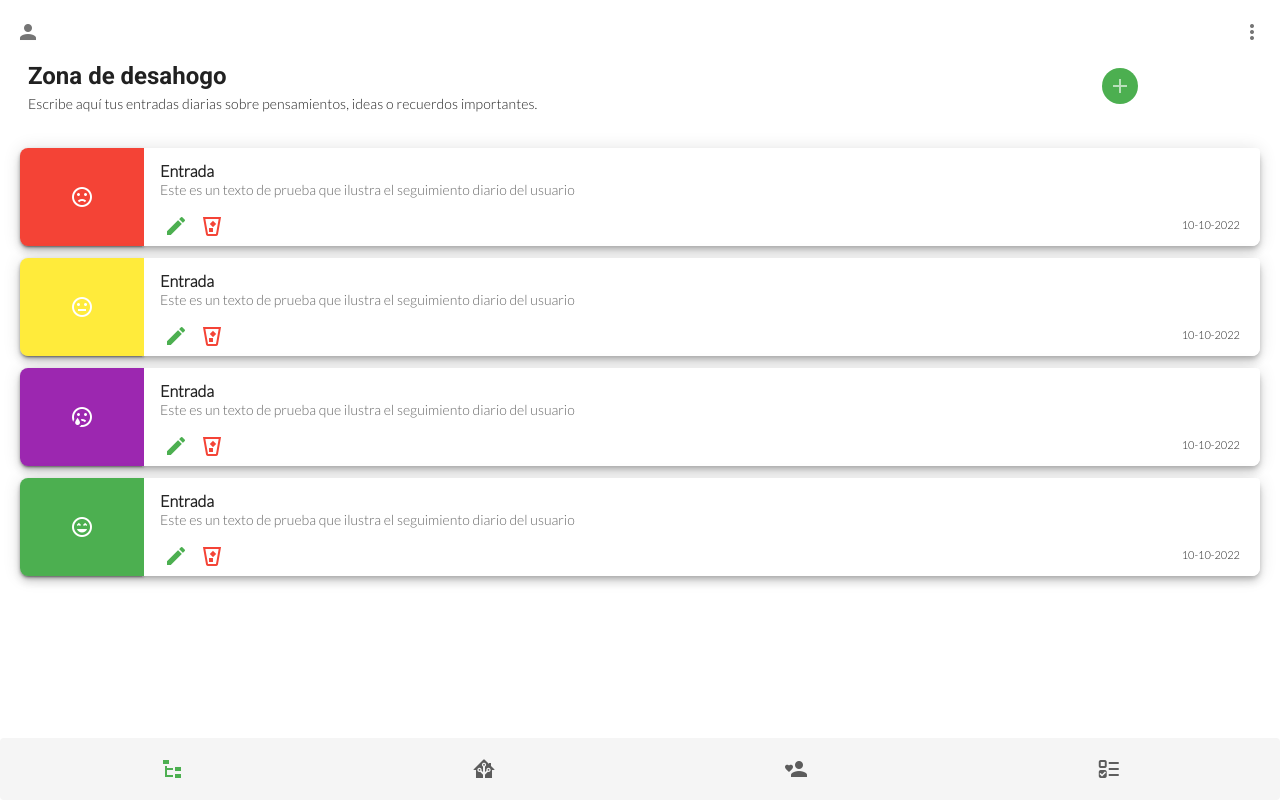
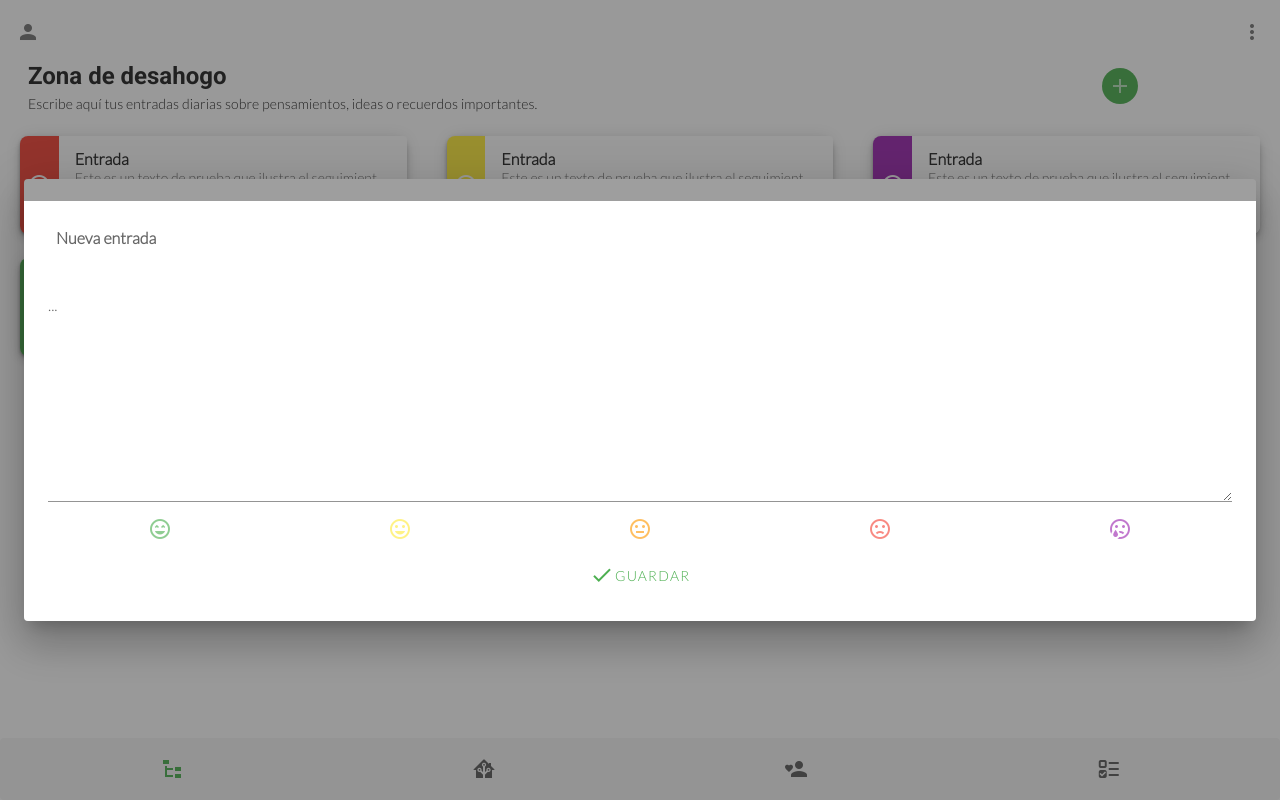
Before and after one commit to RickBm400/autismo-app-regulacion, a Vue app: page /daily-routine in a window 1280 px wide. Both pictures are taken after a click on the button 1120 px from the left and 86 px from the top of the page. Built offline with nearby package versions, Linux system fonts and the light colour scheme.

Commit message:
feat: conexión con firebase establecida
Edición de la base de datos desde vue

```diff
--- a/package.json
+++ b/package.json
@@ -9,6 +9,7 @@
   "dependencies": {
     "@mdi/font": "^7.0.96",
     "core-js": "^3.8.3",
+    "firebase": "^9.14.0",
     "register-service-worker": "^1.7.2",
     "vue": "^2.6.14",
     "vue-router": "^3.5.1",
--- /dev/null
+++ b/src/firebase/index.js
@@ -0,0 +1,18 @@
+import { initializeApp } from "firebase/app";
+import { getDatabase } from "firebase/database"
+
+const firebaseConfig = {
+  apiKey: "AIzaSyCNRK30rVg-jRFzNzOKKMsZkaifcOom1V0",
+  authDomain: "proyectofinal-3fafc.firebaseapp.com",
+  databaseURL: "https://proyectofinal-3fafc-default-rtdb.firebaseio.com",
+  projectId: "proyectofinal-3fafc",
+  storageBucket: "proyectofinal-3fafc.appspot.com",
+  messagingSenderId: "774716180746",
+  appId: "1:774716180746:web:e0b0866e6fb161b35012f3"
+};
+
+// Initialize Firebase
+const app = initializeApp(firebaseConfig);
+
+const db = getDatabase(app)
+export default db
--- a/src/views/landingPage/dailyRoutine.vue
+++ b/src/views/landingPage/dailyRoutine.vue
@@ -3,98 +3,68 @@
     <v-card class="py-2" width="100%" elevation="0">
       <v-row>
         <v-col cols="9">
-          <v-card-title class="text-h5 font-weight-bold pb-5"> Zona de desahogo </v-card-title>
-            <v-card-subtitle class="text-left" style="line-height:1rem;">
-              Escribe aquí tus entradas diarias sobre pensamientos, ideas o recuerdos importantes.
+          <v-card-title class="text-h5 font-weight-bold pb-5">
+            Zona de desahogo
+          </v-card-title>
+          <v-card-subtitle class="text-left" style="line-height: 1rem">
+            Escribe aquí tus entradas diarias sobre pensamientos, ideas o
+            recuerdos importantes.
           </v-card-subtitle>
         </v-col>
-        <v-col cols="3" class="d-flex align-center justify-center ">
+        <v-col cols="3" class="d-flex align-center justify-center">
+          <v-dialog>
+            <template v-slot:activator="{ on, off }">
               <v-btn
                 icon
                 plain
+                v-bind="off"
+                v-on="on"
                 elevation="0"
                 class="green white--text"
                 :ripple="false"
               >
                 <v-icon> mdi-plus </v-icon>
               </v-btn>
-        </v-col>
-      </v-row>
-    </v-card>
-
-    <v-dialog v-for="(item, i) in values" :key="i">
-      <template v-slot:activator="{ on, attrs }">
-      <v-card
-      flat
-      elevation="6"
-      class="rounded-lg my-3 mx-2 d-flex"
-      height="auto"
-      width="auto"
-      >
-        <v-card :color="item.icon.color"
-        class="rounded-l-lg rounded-r-0 d-flex justify-center" style="width:10%;">
-          <v-icon color="white">
-            {{item.icon.status}}
-          </v-icon>
-        </v-card>
-        <v-card
-        style="width:90%"
-        class="rounded-l-0"
-        elevation="0"
-        >
-          <v-list-item two-line>
-            <v-list-item-content>
-              <v-list-item-title class="font-weight-bold">
-                {{ item.title }}
-              </v-list-item-title>
-              <v-list-item-subtitle>
-                {{ item.content }}
-              </v-list-item-subtitle>
-            </v-list-item-content>
-          </v-list-item>
-
-          <v-card-actions class="pt-0 px-5 d-flex justify-space-between">
-            <div>
-              <v-icon class="mr-3"
-              v-bind="attrs"
-              v-on="on" color="green">mdi-pencil</v-icon>
-              <v-icon color="red">mdi-delete-variant</v-icon>
-            </div>
-            <span style="font-size: 11px">{{ item.date }}</span>
-          </v-card-actions>
-        </v-card>
-      </v-card>
             </template>
             <template v-slot:default="dialog">
-        <v-sheet :color="item.icon.color" class="rounded-t-0"  height="22" ></v-sheet>
-        <v-card height="420" color="white" class="rounded-b-xl rounded-t-0" flat>
+              <v-sheet
+                color="#9e9e9e"
+                class="rounded-t-0"
+                height="22"
+              ></v-sheet>
+              <v-card
+                height="420"
+                color="white"
+                class="rounded-b-0 rounded-t-0"
+                flat
+              >
                 <v-text-field
                   class="pt-3 mx-5 text-h5 font-weight-bold"
                   solo
                   flat
                   :hide-details="true"
-            label="Titulo"
-            v-model="item.title"
+                  label="Nueva entrada"
                 >
                 </v-text-field>
                 <v-card-text class="py-0">
                   <v-textarea
                     :full-width="true"
-              :color="item.icon.color"
-              label="Nueva entrada"
+                    color="gray"
+                    label="..."
                     :hide-details="true"
-              :value="item.content"
                     rows="8"
-              v-model="item.content"
                   >
                   </v-textarea>
                 </v-card-text>
 
                 <v-card-actions class="d-flex flex-column">
-            <v-sheet class="d-flex justify-space-around pt-0" width="100%">
+                  <v-sheet
+                    class="d-flex justify-space-around pt-0"
+                    width="100%"
+                  >
                     <v-btn
-                v-for="item in statusButtons"
-                :key="item"
+                      v-for="(item ,i) in statusButtons"
+                      :key="i"
                       fab
                       plain
                       active-class="font-weight-bold"
@@ -122,10 +92,132 @@
               </v-card>
             </template>
           </v-dialog>
+        </v-col>
+      </v-row>
+    </v-card>
+
+    <v-row>
+      <v-col
+        :cols="$vuetify.breakpoint.smAndDown ? 12 : 4"
+        v-for="(item, i) in values"
+        :key="i"
+      >
+        <v-dialog>
+          <template v-slot:activator="{ on, attrs }">
+            <v-card
+              flat
+              elevation="6"
+              class="rounded-lg mx-2 d-flex"
+              height="auto"
+              width="auto"
+            >
+              <v-card
+                :color="item.icon.color"
+                class="rounded-l-lg rounded-r-0 d-flex justify-center"
+                style="width: 10%"
+              >
+                <v-icon color="white">
+                  {{ item.icon.status }}
+                </v-icon>
+              </v-card>
+              <v-card style="width: 90%" class="rounded-l-0" elevation="0">
+                <v-list-item two-line>
+                  <v-list-item-content>
+                    <v-list-item-title class="font-weight-bold">
+                      {{ item.title }}
+                    </v-list-item-title>
+                    <v-list-item-subtitle>
+                      {{ item.content }}
+                    </v-list-item-subtitle>
+                  </v-list-item-content>
+                </v-list-item>
+
+                <v-card-actions class="pt-0 px-5 d-flex justify-space-between">
+                  <div>
+                    <v-icon class="mr-3" v-bind="attrs" v-on="on" color="green"
+                      >mdi-pencil</v-icon
+                    >
+                    <v-icon color="red">mdi-delete-variant</v-icon>
+                  </div>
+                  <span style="font-size: 11px">{{ item.date }}</span>
+                </v-card-actions>
+              </v-card>
+            </v-card>
+          </template>
+          <template v-slot:default="dialog">
+            <v-sheet
+              :color="item.icon.color"
+              class="rounded-t-0"
+              height="22"
+            ></v-sheet>
+            <v-card
+              height="420"
+              color="white"
+              class="rounded-b-0 rounded-t-0"
+              flat
+            >
+              <v-text-field
+                class="pt-3 mx-5 text-h5 font-weight-bold"
+                solo
+                flat
+                :hide-details="true"
+                label="Titulo"
+                v-model="item.title"
+              >
+              </v-text-field>
+              <v-card-text class="py-0">
+                <v-textarea
+                  :full-width="true"
+                  :color="item.icon.color"
+                  label="Nueva entrada"
+                  :hide-details="true"
+                  :value="item.content"
+                  rows="8"
+                  v-model="item.content"
+                >
+                </v-textarea>
+              </v-card-text>
+
+              <v-card-actions class="d-flex flex-column">
+                <v-sheet class="d-flex justify-space-around pt-0" width="100%">
+                  <v-btn
+                    v-for="(item,i) in statusButtons"
+                    :key="i"
+                    fab
+                    plain
+                    active-class="font-weight-bold"
+                    small
+                    elevation="0"
+                  >
+                    <v-icon :color="item.color">
+                      {{ item.icon }}
+                    </v-icon>
+                  </v-btn>
+                </v-sheet>
+
+                <v-sheet width="100%" class="d-flex justify-center pt-2">
+                  <v-btn
+                    color="green"
+                    text
+                    @click="dialog.value = false"
+                    class="rounded-pill pt-0 white--text"
+                  >
+                    <v-icon>mdi-check</v-icon>
+                    <span>Guardar</span>
+                  </v-btn>
+                </v-sheet>
+              </v-card-actions>
+            </v-card>
+          </template>
+        </v-dialog>
+      </v-col>
+    </v-row>
   </v-container>
 </template>
 
 <script>
+import vuetify from "@/plugins/vuetify";
+
 export default {
   data() {
     return {
@@ -151,6 +243,16 @@ export default {
           color: "purple",
         },
       ],
+
+      newRegist: {
+        title: "",
+        content: "",
+        icon: {
+          color: "",
+          status: "",
+        },
+        date: "",
+      },
 
       values: [
         {
@@ -197,8 +299,6 @@ export default {
     };
   },
 
-  methods:{
-
-  }
+  methods: {},
 };
 </script>
--- a/src/views/landingPage/userAdvisor.vue
+++ b/src/views/landingPage/userAdvisor.vue
@@ -7,22 +7,20 @@
       >
         Herramientas
       </v-card-title>
-      <v-card-text class="text-center" style="font-weight:800">
+      <v-card-text class="text-center" style="font-weight: 800">
         Lorem ipsum dolor sit amet consectetur adipisicing elit. Eum soluta quis
         autem atque? Alias dolore cupiditate dignissimos.
       </v-card-text>
     </v-card>
 
+
     <v-row class="px-5">
-      <v-col :cols="$vuetify.breakpoint.smAndDown?12:6"
+      <v-col
+        :cols="$vuetify.breakpoint.smAndDown ? 12 : 6"
         v-for="(item, i) in cardItems"
-      :key="i">
-    <v-dialog
-      fullscreen
-      hide-overlay
-      transition="dialog-bottom-transition"
-
+        :key="i"
       >
+        <v-dialog fullscreen hide-overlay transition="dialog-bottom-transition">
           <template v-slot:activator="{ on, off }">
             <v-card
               v-bind="off"
@@ -41,7 +39,6 @@
                 item.icon
               }}</v-icon>
             </v-card>
-
           </template>
 
           <template v-slot:default="dialog">
@@ -56,7 +53,11 @@
 
               <v-card-title
                 class="justify-center text-center"
-            style="font-weight: 800; word-break: break-word; font-size: 25px"
+                style="
+                  font-weight: 800;
+                  word-break: break-word;
+                  font-size: 25px;
+                "
               >
                 {{ item.title }}
               </v-card-title>
@@ -69,17 +70,21 @@
                   height="auto"
                   @click="subItem.expand = !subItem.expand"
                 >
-              <v-icon :color="item.color" class="px-2"> {{!subItem.expand?'mdi-plus':'mdi-minus'}} </v-icon>
-              <span>{{subItem.qTitle}}</span>
+                  <v-icon :color="item.color" class="px-2">
+                    {{ !subItem.expand ? "mdi-plus" : "mdi-minus" }}
+                  </v-icon>
+                  <span>{{ subItem.qtitle }}</span>
                 </v-card>
                 <v-expand-transition>
                   <v-sheet v-show="subItem.expand" height="auto" class="pa-2">
                     <div class="d-flex flex-column">
-                    <span class="font-weight-bold">¿Por que me sucede esto?</span>
-                    <p>{{subItem.cause}}</p>
+                      <span class="font-weight-bold"
+                        >¿Por que me sucede esto?</span
+                      >
+                      <p>{{ subItem.cause }}</p>
 
                       <span class="font-weight-bold">¿Como manejarlo?</span>
-                    <p>{{subItem.solution}}</p>
+                      <p>{{ subItem.solution }}</p>
                     </div>
                   </v-sheet>
                 </v-expand-transition>
@@ -93,64 +98,82 @@
 </template>
 
 <script>
+import { onValue, set , ref } from "firebase/database";
+import db from "@/firebase/index";
+
 export default {
+
+
+  mounted(){
+      onValue(ref(db, "tools"), (snapshot) => {
+        const data = snapshot.val();
+        this.cardItems = data
+      });
+  },
+
+  methods:{
+  },
+
   data() {
     return {
-      cardItems: [
-        {
-          title: "No se como me siento",
-          icon: "mdi-lightbulb-question-outline",
-          color: "purple",
-          qans:[
-              {
-                expand: false,
-                qTitle: 'No me siento con energía',
-                cause: 'Causas del por qué no te sientes con energía',
-                solution: 'Lorem ipsum dolor sit, amet consectetur adipisicing elit. Fugiat illum cum pariatur? Aperiam nam perferendis, ullam mollitia debitis ut hic, quis quaerat dolorem assumenda tempora id, corrupti cum fuga corporis!'
-            },
-            {
-                expand: false,
-                qTitle: 'Me encuentro inseguro de mi mismo',
-                cause: 'Causas del por qué no te sientes seguro de ti mismo',
-                solution: 'Lorem ipsum dolor sit, amet consectetur adipisicing elit. Fugiat illum cum pariatur? Aperiam nam perferendis, ullam mollitia debitis ut hic, quis quaerat dolorem assumenda tempora id, corrupti cum fuga corporis!'
-            },
-          ]
-        },
-        {
-          title: "Depresión",
-          icon: "mdi-weather-lightning-rainy",
-          color: "red",
-          qans:[
-              {
-                expand: false,
-                qTitle: 'No me siento con energía',
-                cause: 'Causas del por qué no te sientes con energía',
-                solution: 'Lorem ipsum dolor sit, amet consectetur adipisicing elit. Fugiat illum cum pariatur? Aperiam nam perferendis, ullam mollitia debitis ut hic, quis quaerat dolorem assumenda tempora id, corrupti cum fuga corporis!'
-            },
-            {
-                expand: false,
-                qTitle: 'Me encuentro inseguro de mi mismo',
-                cause: 'Causas del por qué no te sientes seguro de ti mismo',
-                solution: 'Lorem ipsum dolor sit, amet consectetur adipisicing elit. Fugiat illum cum pariatur? Aperiam nam perferendis, ullam mollitia debitis ut hic, quis quaerat dolorem assumenda tempora id, corrupti cum fuga corporis!'
-            },
-          ]
-        },
-        {
-          title: "Estrés",
-          icon: "mdi-lightning-bolt-outline",
-          color: "orange",
-        },
-        {
-          title: "Ansiedad",
-          icon: "mdi-sine-wave",
-          color: "blue",
-        },
-        {
-          title: "Problemas de comunicación",
-          icon: "mdi-lightbulb-group-outline",
-          color: "green",
-        },
-      ],
+      cardItems: [],
+      // {
+      //   title: "No se como me siento",
+      //   icon: "mdi-lightbulb-question-outline",
+      //   color: "purple",
+      //   qans: [
+      //     {
+      //       expand: false,
+      //       qTitle: "No me siento con energía",
+      //       cause: "Causas del por qué no te sientes con energía",
+      //       solution: "csidmcposdkspcoksdpcksd",
+      //     },
+      //     {
+      //       expand: false,
+      //       qTitle: "Me encuentro inseguro de mi mismo",
+      //       cause: "Causas del por qué no te sientes seguro de ti mismo",
+      //       solution:
+      //         "Lorem ipsum dolor sit, amet consectetur adipisicing elit. Fugiat illum cum pariatur? Aperiam nam perferendis, ullam mollitia debitis ut hic, quis quaerat dolorem assumenda tempora id, corrupti cum fuga corporis!",
+      //     },
+      //   ],
+      // },
+
+      // {
+      //   title: "Depresión",
+      //   icon: "mdi-weather-lightning-rainy",
+      //   color: "red",
+      //   qans: [
+      //     {
+      //       expand: false,
+      //       qTitle: "No me siento con energía",
+      //       cause: "Causas del por qué no te sientes con energía",
+      //       solution:
+      //         "Lorem ipsum dolor sit, amet consectetur adipisicing elit. Fugiat illum cum pariatur? Aperiam nam perferendis, ullam mollitia debitis ut hic, quis quaerat dolorem assumenda tempora id, corrupti cum fuga corporis!",
+      //     },
+      //     {
+      //       expand: false,
+      //       qTitle: "Me encuentro inseguro de mi mismo",
+      //       cause: "Causas del por qué no te sientes seguro de ti mismo",
+      //       solution:
+      //         "Lorem ipsum dolor sit, amet consectetur adipisicing elit. Fugiat illum cum pariatur? Aperiam nam perferendis, ullam mollitia debitis ut hic, quis quaerat dolorem assumenda tempora id, corrupti cum fuga corporis!",
+      //     },
+      //   ],
+      // },
+      // {
+      //   title: "Estrés",
+      //   icon: "mdi-lightning-bolt-outline",
+      //   color: "orange",
+      // },
+      // {
+      //   title: "Ansiedad",
+      //   icon: "mdi-sine-wave",
+      //   color: "blue",
+      // },
+      // {
+      //   title: "Problemas de comunicación",
+      //   icon: "mdi-lightbulb-group-outline",
+      //   color: "green",
+      // },
     };
   },
 };
--- a/vue.config.js
+++ b/vue.config.js
@@ -3,6 +3,7 @@ module.exports = defineConfig({
   transpileDependencies: [
     'vuetify'
   ],
+  runtimeCompiler:true,
   pwa: {
     name: 'Health Mate',
     workboxOptions: {
```
Also changed, not shown: 1 other file (tests, documents, lock files or other folders). Lines whose indentation alone changed are shown as unchanged.
